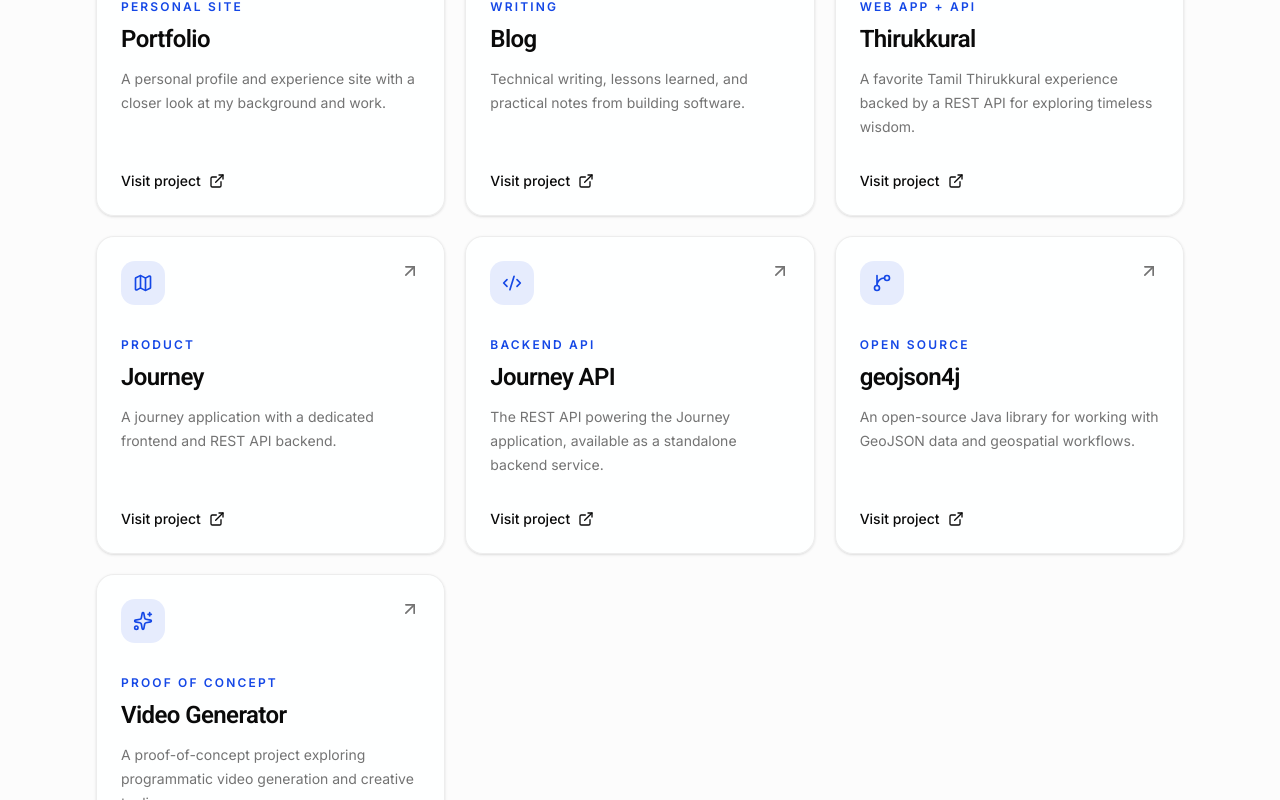
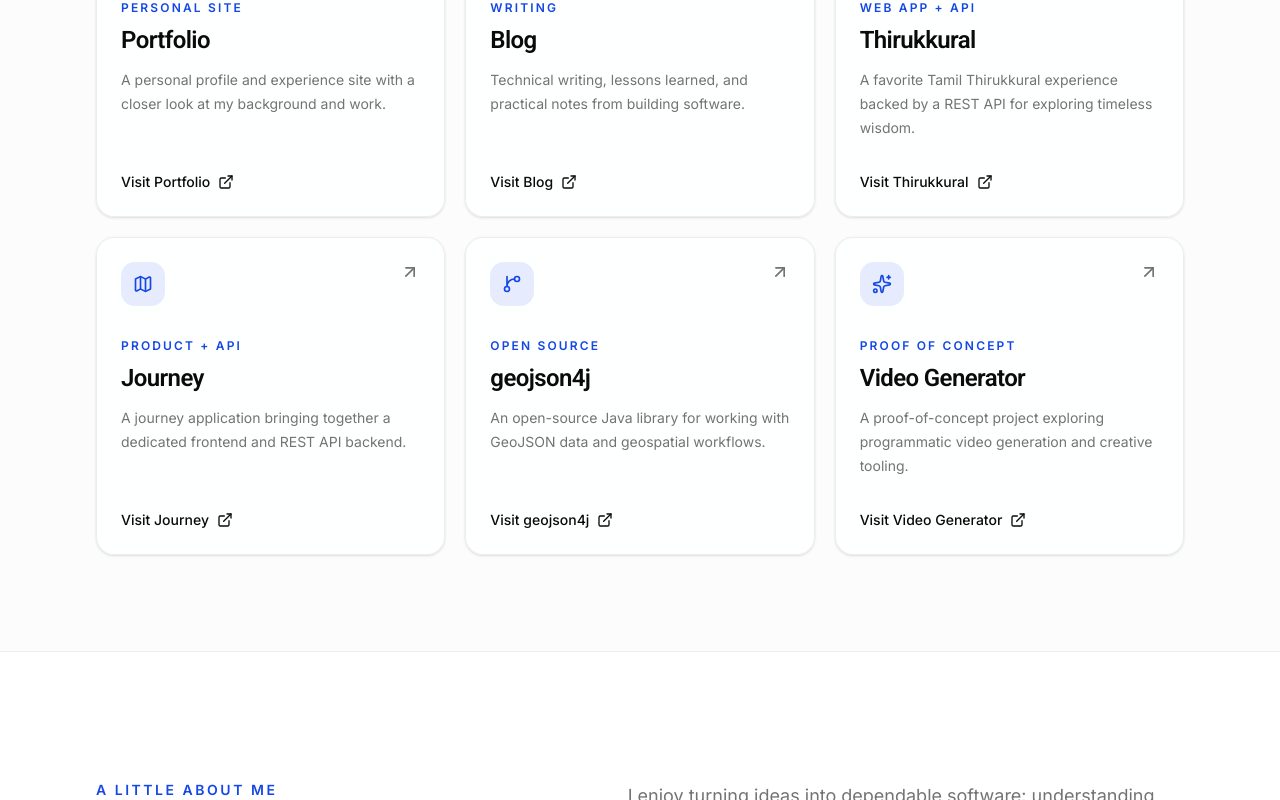
Before and after one commit to nramc/web-home, a Next.js app: page / in a window 1280 px wide. Shown: the part 960-1760 px from the top of the page. Built offline with nearby package versions, Linux system fonts and the light colour scheme.

Commit message:
feat: refine project details and improve navigation accessibility

```diff
--- a/app/page.tsx
+++ b/app/page.tsx
@@ -22,7 +22,6 @@ type Project = {
     href: string
     label: string
     icon: LucideIcon
-    featured?: boolean
 }
 
 const projects: Project[] = [
@@ -33,7 +32,6 @@ const projects: Project[] = [
         href: "https://myprofile.codewithram.dev/",
         label: "Personal site",
         icon: Globe2,
-        featured: true,
     },
     {
         title: "Blog",
@@ -42,7 +40,6 @@ const projects: Project[] = [
         href: "https://blog.codewithram.dev/",
         label: "Writing",
         icon: BookOpen,
-        featured: true,
     },
     {
         title: "Thirukkural",
@@ -51,23 +48,14 @@ const projects: Project[] = [
         href: "https://kural.codewithram.dev/",
         label: "Web app + API",
         icon: Layers3,
-        featured: true,
     },
     {
         title: "Journey",
         description:
-            "A journey application with a dedicated frontend and REST API backend.",
+            "A journey application bringing together a dedicated frontend and REST API backend.",
         href: "https://journey.codewithram.dev/home",
-        label: "Product",
+        label: "Product + API",
         icon: Map,
-    },
-    {
-        title: "Journey API",
-        description:
-            "The REST API powering the Journey application, available as a standalone backend service.",
-        href: "https://journey-api.codewithram.dev/",
-        label: "Backend API",
-        icon: Code2,
     },
     {
         title: "geojson4j",
@@ -101,7 +89,7 @@ function ProjectCard({ project }: Readonly<{ project: Project }>) {
         <a
             className="group flex h-full flex-col rounded-2xl border border-border/70 bg-card/70 p-6 shadow-sm transition-all hover:-translate-y-1 hover:border-primary/40 hover:shadow-xl hover:shadow-primary/5"
             href={project.href}
-            rel="noreferrer"
+            rel="noopener noreferrer"
             target="_blank"
         >
             <div className="mb-8 flex items-start justify-between gap-4">
@@ -123,7 +111,7 @@ function ProjectCard({ project }: Readonly<{ project: Project }>) {
                 {project.description}
             </p>
             <span className="mt-auto flex items-center gap-2 pt-8 text-sm font-medium text-foreground">
-                Visit project{" "}
+                Visit {project.title}{" "}
                 <ExternalLink aria-hidden="true" className="size-4" />
             </span>
         </a>
@@ -135,7 +123,7 @@ export default function Page() {
         <main className="overflow-hidden">
             <div className="pointer-events-none absolute inset-x-0 top-0 -z-10 h-[38rem] bg-[radial-gradient(circle_at_top,oklch(0.62_0.2_264/0.16),transparent_58%)] dark:bg-[radial-gradient(circle_at_top,oklch(0.5_0.2_264/0.2),transparent_58%)]" />
 
-            <header className="mx-auto flex max-w-6xl items-center justify-between px-6 py-4 lg:px-8">
+            <header className="sticky top-0 z-20 mx-auto flex max-w-6xl items-center justify-between border-b border-border/40 bg-background/75 px-6 py-4 backdrop-blur-xl lg:px-8">
                 <div className="flex min-w-0 items-center gap-3">
                     <Link
                         className="flex shrink-0 items-center gap-2.5 font-heading text-lg font-bold tracking-tight"
@@ -155,19 +143,22 @@ export default function Page() {
                         Curiosity Driven Engineering
                     </span>
                 </div>
-                <nav className="hidden items-center gap-8 text-sm text-muted-foreground md:flex">
-                    <a
+                <nav
+                    aria-label="Primary navigation"
+                    className="hidden items-center gap-8 text-sm text-muted-foreground md:flex"
+                >
+                    <Link
                         className="transition-colors hover:text-foreground"
                         href="#work"
                     >
                         Work
-                    </a>
-                    <a
+                    </Link>
+                    <Link
                         className="transition-colors hover:text-foreground"
                         href="#about"
                     >
                         About
-                    </a>
+                    </Link>
                 </nav>
                 <ThemeToggle />
             </header>
@@ -194,10 +185,10 @@ export default function Page() {
                             className="h-11 rounded-full px-6"
                             size="lg"
                         >
-                            <a href="#work">
+                            <Link href="#work">
                                 Explore my work{" "}
                                 <ArrowUpRight aria-hidden="true" />
-                            </a>
+                            </Link>
                         </Button>
                         <Button
                             asChild
@@ -207,7 +198,7 @@ export default function Page() {
                         >
                             <a
                                 href="https://myprofile.codewithram.dev/"
-                                rel="noreferrer"
+                                rel="noopener noreferrer"
                                 target="_blank"
                             >
                                 More about me{" "}
--- a/components/theme-toggle.tsx
+++ b/components/theme-toggle.tsx
@@ -12,7 +12,7 @@ export function ThemeToggle() {
 
     return (
         <Button
-            aria-label="Toggle theme"
+            aria-label={isDark ? "Switch to light mode" : "Switch to dark mode"}
             className="size-9"
             onClick={() => setTheme(isDark ? "light" : "dark")}
             size="icon"
```
